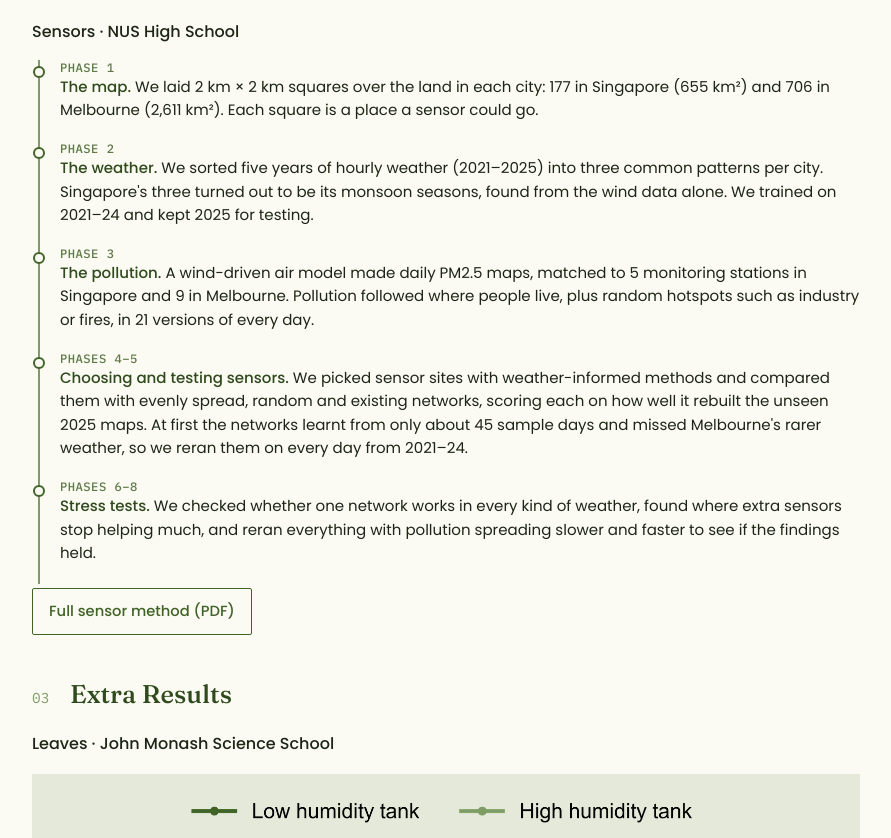
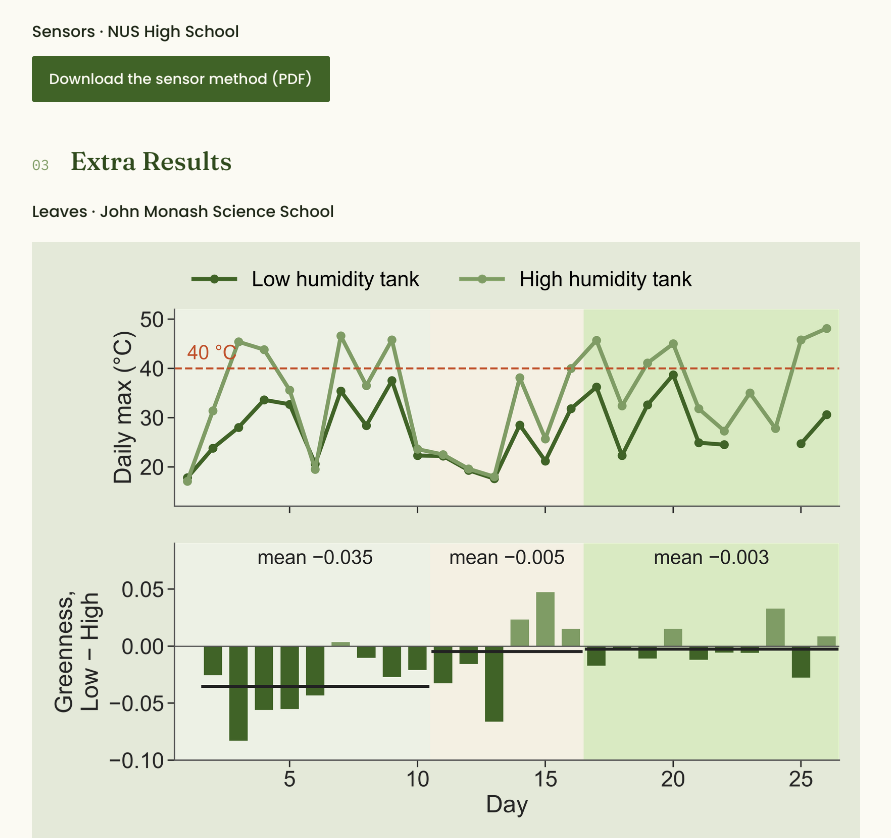
Before and after one commit to seara1129/issf-2026-jmss-nus, a plain HTML site: page index.html in a window 1280 px wide. Shown: the part 2832-3670 px from the top of the page, without its empty margins (194-1085 px from the left). Drawn offline with Linux system fonts and the light colour scheme.

Commit message:
Replace the shortened NUS method with the downloadable PDF
Co-Authored-By: Claude Opus 5.5 <noreply@anthropic.com>

```diff
--- a/index.html
+++ b/index.html
@@ -100,24 +100,7 @@
       ISSF 2026.</span></li>
   </ol>
   <h4>Sensors · NUS High School</h4>
-  <ol class="timeline">
-    <li><span class="when">Phase 1</span><span class="what"><b>The map.</b> We laid 2 km × 2 km squares over the land in each
-      city: 177 in Singapore (655 km²) and 706 in Melbourne (2,611 km²). Each square is a place a sensor could go.</span></li>
-    <li><span class="when">Phase 2</span><span class="what"><b>The weather.</b> We sorted five years of hourly weather
-      (2021–2025) into three common patterns per city. Singapore's three turned out to be its monsoon seasons, found from
-      the wind data alone. We trained on 2021–24 and kept 2025 for testing.</span></li>
-    <li><span class="when">Phase 3</span><span class="what"><b>The pollution.</b> A wind-driven air model made daily PM2.5
-      maps, matched to 5 monitoring stations in Singapore and 9 in Melbourne. Pollution followed where people live, plus
-      random hotspots such as industry or fires, in 21 versions of every day.</span></li>
-    <li><span class="when">Phases 4–5</span><span class="what"><b>Choosing and testing sensors.</b> We picked sensor sites
-      with weather-informed methods and compared them with evenly spread, random and existing networks, scoring each on
-      how well it rebuilt the unseen 2025 maps. At first the networks learnt from only about 45 sample days and missed
-      Melbourne's rarer weather, so we reran them on every day from 2021–24.</span></li>
-    <li><span class="when">Phases 6–8</span><span class="what"><b>Stress tests.</b> We checked whether one network works in
-      every kind of weather, found where extra sensors stop helping much, and reran everything with pollution spreading
-      slower and faster to see if the findings held.</span></li>
-  </ol>
-  <a class="btn" href="downloads/research/nus_sensor_methodology.pdf">Full sensor method (PDF)</a>
+  <a class="btn main" href="downloads/research/nus_sensor_methodology.pdf">Download the sensor method (PDF)</a>
 </section>
 
 <section id="extra">
```
